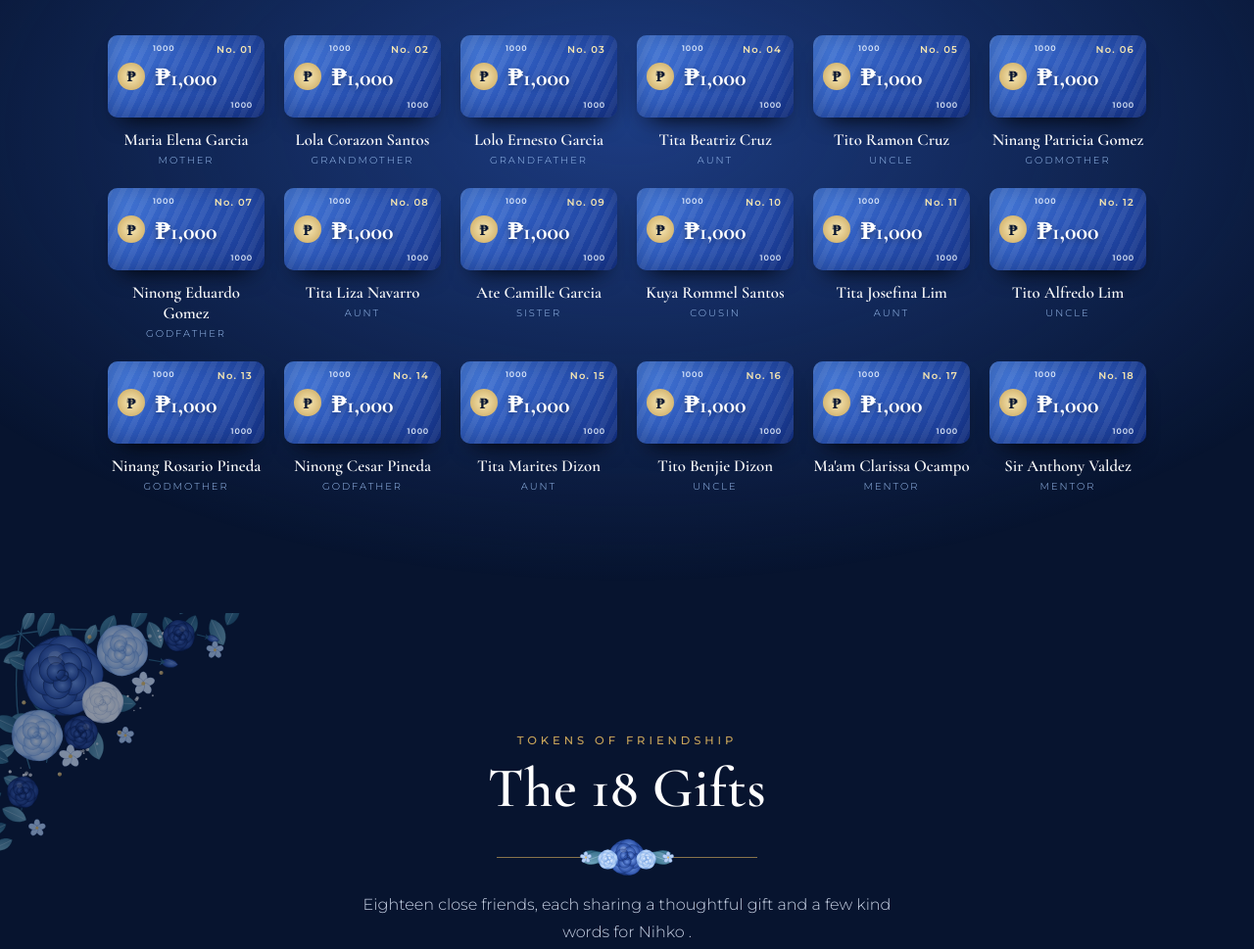
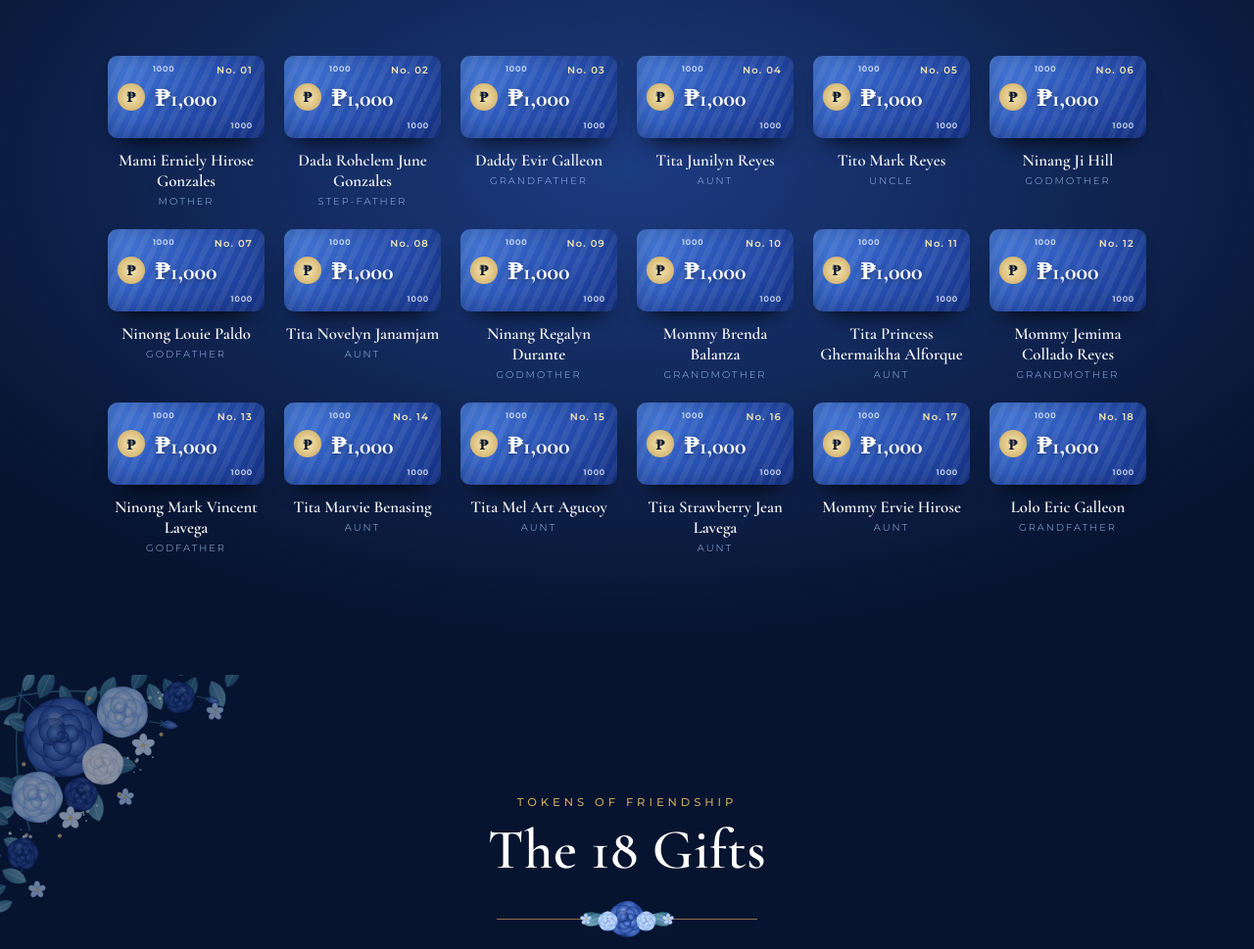
Before and after one commit to partyplanner-hub/NikhoDebutInvitation, a plain HTML site: page index.html in a window 1280 px wide. Shown: the part 8002-8971 px from the top of the page at 98% size. Drawn offline with nearby package versions, Linux system fonts and the light colour scheme.

Commit message:
update blue bills

```diff
--- a/index.html
+++ b/index.html
@@ -499,7 +499,7 @@
                 <ellipse cx="20" cy="34" rx="9" ry="3.2" fill="#E8F1FF"/>
                 <path d="M14 36 q1 10 3 4 M25 36 q-1 7 -3 3" stroke="#BCD2F5" stroke-width="2.5" fill="none" stroke-linecap="round"/>
               </svg>
-              <strong>Kris Angel Castillo</strong>
+              <strong>Honey Pearl Enriquez</strong>
             </li>
             <li class="candle-card reveal">
               <span class="rose-num">10</span>
@@ -658,7 +658,7 @@
                 <span class="bill-amount">&#8369;1,000</span>
                 <span class="bill-no">No. 01</span>
               </div>
-              <strong>Maria Elena Garcia</strong><em>Mother</em>
+              <strong>Mami Erniely Hirose Gonzales</strong><em>Mother</em>
             </li>
             <li class="bill-card reveal">
               <div class="bill" aria-hidden="true">
@@ -667,7 +667,7 @@
                 <span class="bill-amount">&#8369;1,000</span>
                 <span class="bill-no">No. 02</span>
               </div>
-              <strong>Lola Corazon Santos</strong><em>Grandmother</em>
+              <strong>Dada Rohclem June Gonzales</strong><em>Step-Father</em>
             </li>
             <li class="bill-card reveal">
               <div class="bill" aria-hidden="true">
@@ -676,7 +676,7 @@
                 <span class="bill-amount">&#8369;1,000</span>
                 <span class="bill-no">No. 03</span>
               </div>
-              <strong>Lolo Ernesto Garcia</strong><em>Grandfather</em>
+              <strong>Daddy Evir Galleon</strong><em>GrandFather</em>
             </li>
             <li class="bill-card reveal">
               <div class="bill" aria-hidden="true">
@@ -685,7 +685,7 @@
                 <span class="bill-amount">&#8369;1,000</span>
                 <span class="bill-no">No. 04</span>
               </div>
-              <strong>Tita Beatriz Cruz</strong><em>Aunt</em>
+              <strong>Tita Junilyn Reyes</strong><em>Aunt</em>
             </li>
             <li class="bill-card reveal">
               <div class="bill" aria-hidden="true">
@@ -694,7 +694,7 @@
                 <span class="bill-amount">&#8369;1,000</span>
                 <span class="bill-no">No. 05</span>
               </div>
-              <strong>Tito Ramon Cruz</strong><em>Uncle</em>
+              <strong>Tito Mark Reyes</strong><em>Uncle</em>
             </li>
             <li class="bill-card reveal">
               <div class="bill" aria-hidden="true">
@@ -703,7 +703,7 @@
                 <span class="bill-amount">&#8369;1,000</span>
                 <span class="bill-no">No. 06</span>
               </div>
-              <strong>Ninang Patricia Gomez</strong><em>Godmother</em>
+              <strong>Ninang Ji Hill</strong><em>GodMother</em>
             </li>
             <li class="bill-card reveal">
               <div class="bill" aria-hidden="true">
@@ -712,7 +712,7 @@
                 <span class="bill-amount">&#8369;1,000</span>
                 <span class="bill-no">No. 07</span>
               </div>
-              <strong>Ninong Eduardo Gomez</strong><em>Godfather</em>
+              <strong>Ninong Louie Paldo</strong><em>GodFather</em>
             </li>
             <li class="bill-card reveal">
               <div class="bill" aria-hidden="true">
@@ -721,7 +721,7 @@
                 <span class="bill-amount">&#8369;1,000</span>
                 <span class="bill-no">No. 08</span>
               </div>
-              <strong>Tita Liza Navarro</strong><em>Aunt</em>
+              <strong>Tita Novelyn Janamjam</strong><em>Aunt</em>
             </li>
             <li class="bill-card reveal">
               <div class="bill" aria-hidden="true">
@@ -730,7 +730,7 @@
                 <span class="bill-amount">&#8369;1,000</span>
                 <span class="bill-no">No. 09</span>
               </div>
-              <strong>Ate Camille Garcia</strong><em>Sister</em>
+              <strong>Ninang Regalyn Durante </strong><em>GodMother</em>
             </li>
             <li class="bill-card reveal">
               <div class="bill" aria-hidden="true">
@@ -739,7 +739,7 @@
                 <span class="bill-amount">&#8369;1,000</span>
                 <span class="bill-no">No. 10</span>
               </div>
-              <strong>Kuya Rommel Santos</strong><em>Cousin</em>
+              <strong>Mommy Brenda Balanza</strong><em>GrandMother</em>
             </li>
             <li class="bill-card reveal">
               <div class="bill" aria-hidden="true">
@@ -748,7 +748,7 @@
                 <span class="bill-amount">&#8369;1,000</span>
                 <span class="bill-no">No. 11</span>
               </div>
-              <strong>Tita Josefina Lim</strong><em>Aunt</em>
+              <strong>Tita Princess Ghermaikha Alforque</strong><em>Aunt</em>
             </li>
             <li class="bill-card reveal">
               <div class="bill" aria-hidden="true">
@@ -757,7 +757,7 @@
                 <span class="bill-amount">&#8369;1,000</span>
                 <span class="bill-no">No. 12</span>
               </div>
-              <strong>Tito Alfredo Lim</strong><em>Uncle</em>
+              <strong>Mommy Jemima Collado Reyes</strong><em>GrandMother</em>
             </li>
             <li class="bill-card reveal">
               <div class="bill" aria-hidden="true">
@@ -766,7 +766,7 @@
                 <span class="bill-amount">&#8369;1,000</span>
                 <span class="bill-no">No. 13</span>
               </div>
-              <strong>Ninang Rosario Pineda</strong><em>Godmother</em>
+              <strong>Ninong Mark Vincent Lavega</strong><em>GodFather</em>
             </li>
             <li class="bill-card reveal">
               <div class="bill" aria-hidden="true">
@@ -775,7 +775,7 @@
                 <span class="bill-amount">&#8369;1,000</span>
                 <span class="bill-no">No. 14</span>
               </div>
-              <strong>Ninong Cesar Pineda</strong><em>Godfather</em>
+              <strong>Tita Marvie Benasing </strong><em>Aunt</em>
             </li>
             <li class="bill-card reveal">
               <div class="bill" aria-hidden="true">
@@ -784,7 +784,7 @@
                 <span class="bill-amount">&#8369;1,000</span>
                 <span class="bill-no">No. 15</span>
               </div>
-              <strong>Tita Marites Dizon</strong><em>Aunt</em>
+              <strong>Tita Mel Art Agucoy</strong><em>Aunt</em>
             </li>
             <li class="bill-card reveal">
               <div class="bill" aria-hidden="true">
@@ -793,7 +793,7 @@
                 <span class="bill-amount">&#8369;1,000</span>
                 <span class="bill-no">No. 16</span>
               </div>
-              <strong>Tito Benjie Dizon</strong><em>Uncle</em>
+              <strong>Tita Strawberry Jean Lavega</strong><em>Aunt</em>
             </li>
             <li class="bill-card reveal">
               <div class="bill" aria-hidden="true">
@@ -802,7 +802,7 @@
                 <span class="bill-amount">&#8369;1,000</span>
                 <span class="bill-no">No. 17</span>
               </div>
-              <strong>Ma&#x27;am Clarissa Ocampo</strong><em>Mentor</em>
+              <strong>Mommy Ervie Hirose</strong><em>Aunt</em>
             </li>
             <li class="bill-card reveal">
               <div class="bill" aria-hidden="true">
@@ -811,7 +811,7 @@
                 <span class="bill-amount">&#8369;1,000</span>
                 <span class="bill-no">No. 18</span>
               </div>
-              <strong>Sir Anthony Valdez</strong><em>Mentor</em>
+              <strong>Lolo Eric Galleon</strong><em>GrandFather</em>
             </li>
     </ol>
   </div>
@@ -846,7 +846,7 @@
             </li>
             <li class="gift-card reveal">
               <span class="gift-ico"><svg viewBox="0 0 64 64" aria-hidden="true"><rect x="8" y="28" width="48" height="30" rx="4" fill="currentColor" opacity=".9"/><rect x="5" y="20" width="54" height="12" rx="3" fill="currentColor"/><rect x="28" y="20" width="8" height="38" fill="#F4E4B0"/><path d="M32 20 C20 6 8 14 18 20Z M32 20 C44 6 56 14 46 20Z" fill="none" stroke="#F4E4B0" stroke-width="4" stroke-linejoin="round"/></svg><b>05</b></span>
-              <strong>Desire Grace Besueno</strong>
+              <strong>Guia Emmanuelle Hirose</strong>
             </li>
             <li class="gift-card reveal">
               <span class="gift-ico"><svg viewBox="0 0 64 64" aria-hidden="true"><rect x="8" y="28" width="48" height="30" rx="4" fill="currentColor" opacity=".9"/><rect x="5" y="20" width="54" height="12" rx="3" fill="currentColor"/><rect x="28" y="20" width="8" height="38" fill="#F4E4B0"/><path d="M32 20 C20 6 8 14 18 20Z M32 20 C44 6 56 14 46 20Z" fill="none" stroke="#F4E4B0" stroke-width="4" stroke-linejoin="round"/></svg><b>06</b></span>
```
